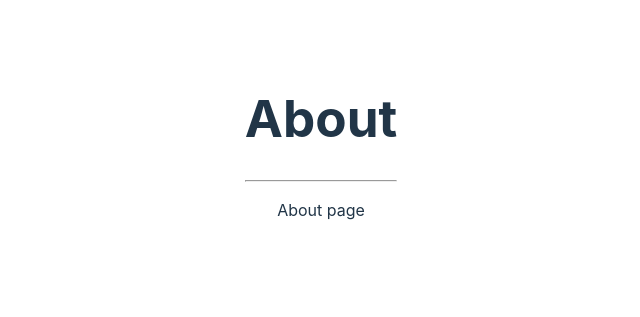
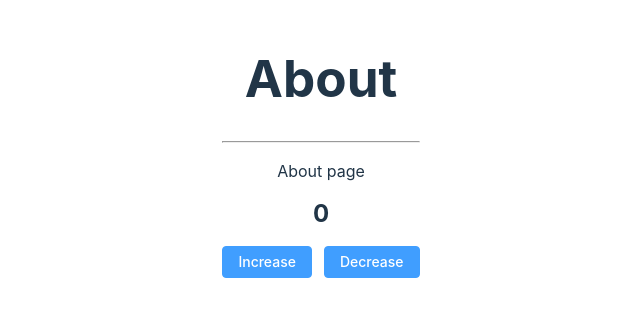
Before and after one commit to geekhall/zeus, a Vue app: page /about in a window 1280 px wide. Shown: the part 253-570 px from the top of the page, without its empty margins (319-959 px from the left). Built offline with nearby package versions, Linux system fonts and the light colour scheme.

Commit message:
feat: add vuex support

```diff
--- a/package.json
+++ b/package.json
@@ -10,7 +10,8 @@
   },
   "dependencies": {
     "vue": "^3.2.45",
-    "vue-router": "^4.0.13"
+    "vue-router": "^4.0.13",
+    "vuex": "^4.0.2"
   },
   "devDependencies": {
     "@types/node": "^18.11.18",
--- /dev/null
+++ b/src/store/index.ts
@@ -0,0 +1,40 @@
+import type { App } from 'vue'
+import { createStore } from 'vuex'
+
+const store = createStore({
+  state: {
+    count: 0
+  },
+  getters: {
+    tenTimes(state) {
+      return state.count * 10
+    }
+  },
+  mutations: {
+    increment(state, payload) {
+      console.log('mutation increment called: payload', payload);
+      state.count += payload ? payload.amount : 1
+    },
+    decrement(state, payload) {
+      console.log('mutation decrement called: payload', payload);
+      state.count -= payload ? payload.amount : 1
+    }
+  },
+  actions: {
+    incrementAsync(context, payload) {
+      setTimeout(() => {
+        const random = Math.random() * 1000
+        if (random > 500) {
+          context.commit('increment', payload)
+        } else {
+          context.commit('decrement', payload)
+        }
+      }, payload.delay)
+    }
+  },
+  modules: {
+
+  }
+})
+
+export default store
--- a/src/views/About.vue
+++ b/src/views/About.vue
@@ -3,10 +3,19 @@
   <h1>About</h1>
   <hr />
   <p>About page</p>
+  <h2 color="white">{{ cnt }}</h2>
+  <el-button type="primary" @click="increase">Increase</el-button>
+  <el-button type="primary" @click="decrease">Decrease</el-button>
 </template>
 
 <script lang="ts" setup>
-import { ref } from "vue";
+import { computed, ref } from "vue";
+import { useStore } from "vuex";
+
+const store = useStore();
+const cnt = computed(() => store.state.count);
+const increase = () => store.commit("increment", { amount: 2 });
+const decrease = () => store.commit("decrement", { amount: 2 });
 </script>
 
 <style lang="less" scoped>
```
Also changed, not shown: src/main.ts (+33 -5 lines), 2 other files (tests, documents, lock files or other folders).
